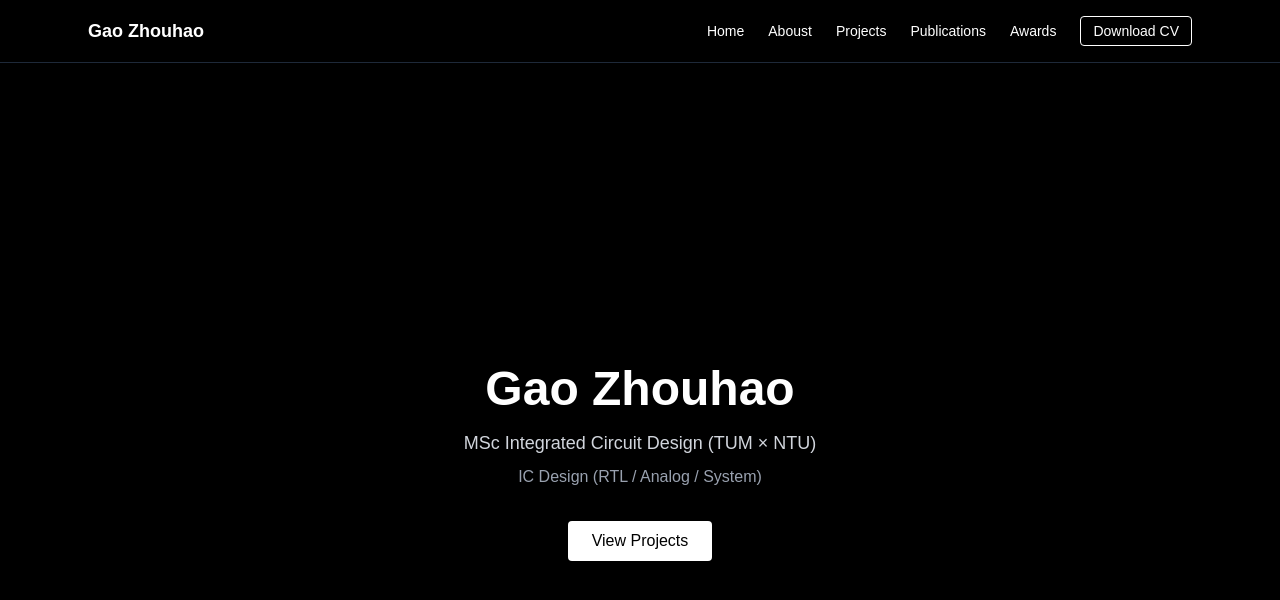
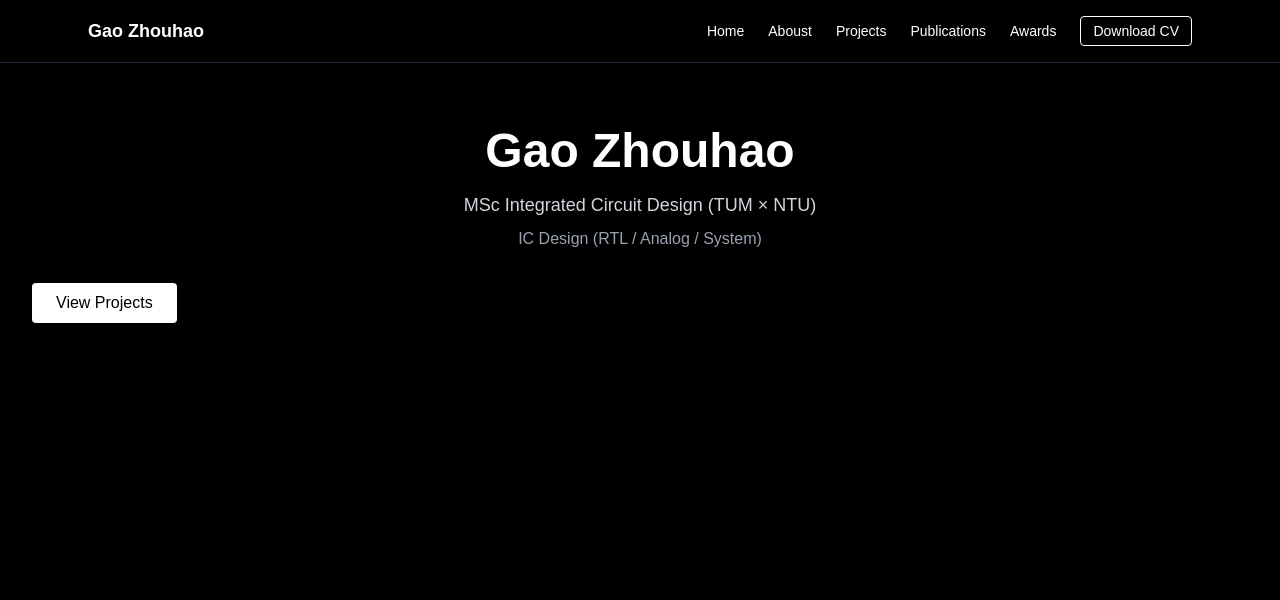
Before and after one commit to gaozhouhao/my-website, a Next.js app: page / in a window 1280 px wide. Shown: the top 600 px of the page. Built offline with nearby package versions, Linux system fonts and the light colour scheme.

Commit message:
modify display

```diff
--- a/app/page.tsx
+++ b/app/page.tsx
@@ -2,7 +2,7 @@
 
 export default function Home() {
   return (
-    <main className="min-h-screen flex flex-col items-center justify-center bg-black text-white px-6">
+    <main className="min-h-screen bg-black text-white px-4 py-10 sm:px-6 md:px-8 md:py-16">
       <h1 className="text-5xl font-bold text-center">
         Gao Zhouhao
       </h1>
```
